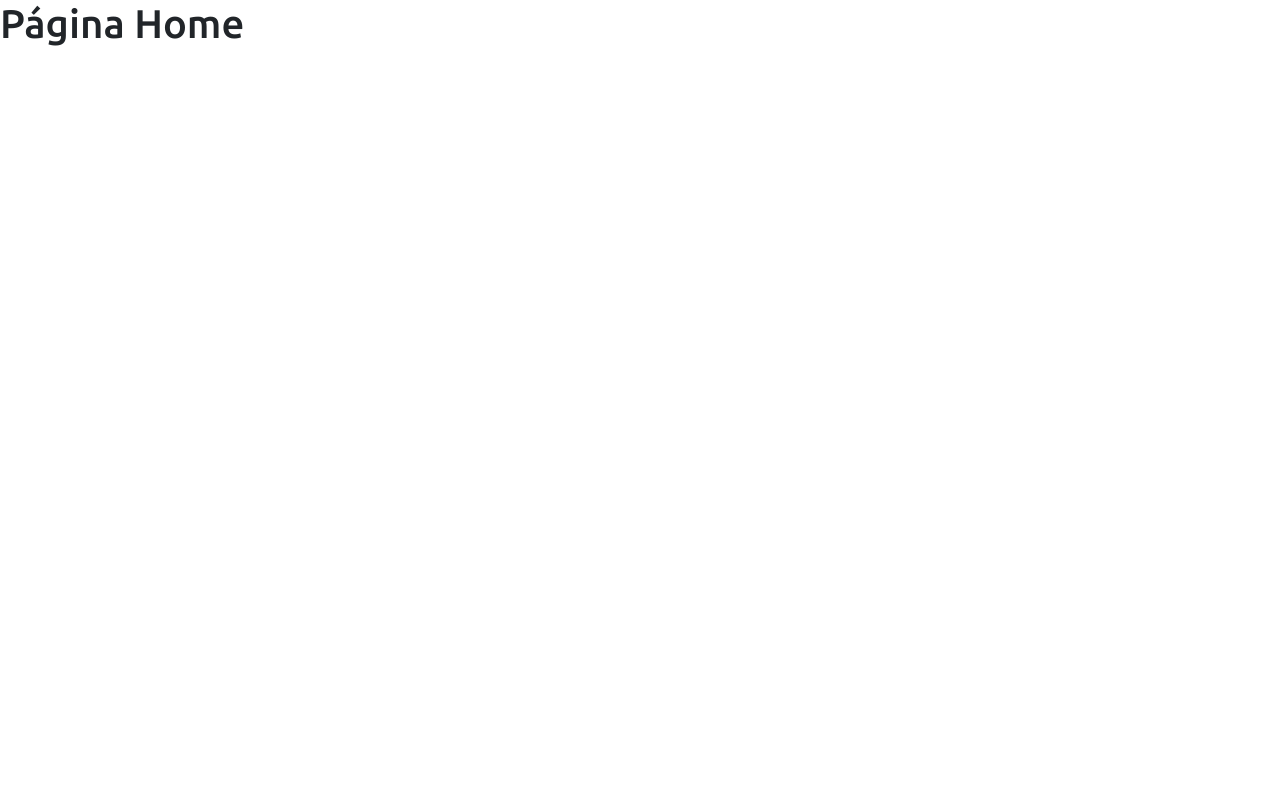
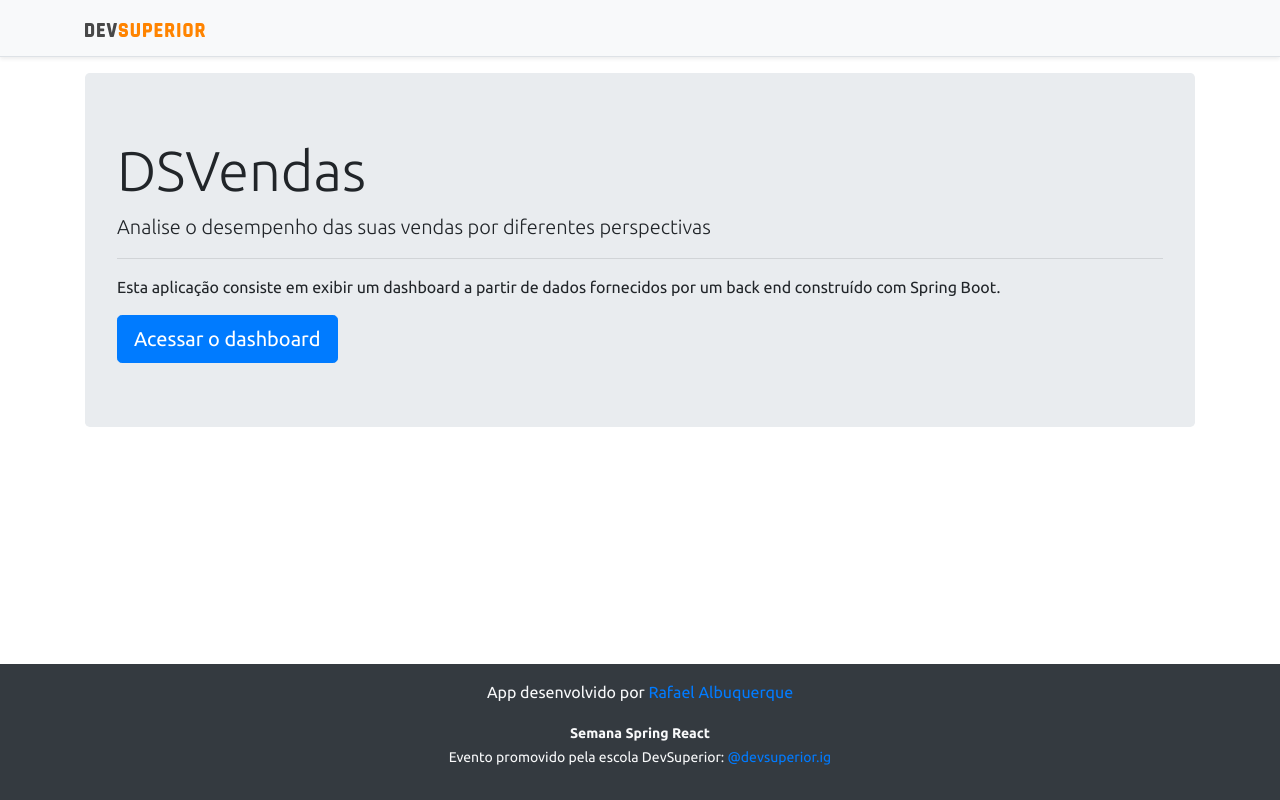
Before and after one commit to roalbuquerque/Dashboard-vendas-sds3, a React (Create React App) app in the folder frontend/: page / in a window 1280 px wide. Built offline with nearby package versions, Linux system fonts and the light colour scheme.

Commit message:
Home, navigation

```diff
--- a/frontend/src/components/NavBar/index.tsx
+++ b/frontend/src/components/NavBar/index.tsx
@@ -1,11 +1,14 @@
 import ImgDsDark from "assets/img/ds-dark.svg";
+import { Link } from "react-router-dom";
 
 const NavBar = () => {
   return (
     <div className="d-flex flex-column flex-md-row align-items-center p-3 px-md-4 mb-3 bg-light border-bottom shadow-sm">
       <div className="container">
         <nav className="my-2 my-md-0 mr-md-3">
-          <img src={ImgDsDark} alt="DevSuperior" width="120" />
+          <Link to="/">
+            <img src={ImgDsDark} alt="DevSuperior" width="120" />
+          </Link>
         </nav>
       </div>
     </div>
--- a/frontend/src/pages/Home/index.tsx
+++ b/frontend/src/pages/Home/index.tsx
@@ -1,8 +1,29 @@
+import Footer from "components/Footer";
+import NavBar from "components/NavBar";
+import { Link } from "react-router-dom";
+
 const Home = () => {
   return (
-    <div>
-      <h1>Página Home</h1>
-    </div>
+    <>
+      <NavBar />
+      <div className="container">
+        <div className="jumbotron">
+          <h1 className="display-4">DSVendas</h1>
+          <p className="lead">
+            Analise o desempenho das suas vendas por diferentes perspectivas
+          </p>
+          <hr />
+          <p>
+            Esta aplicação consiste em exibir um dashboard a partir de dados
+            fornecidos por um back end construído com Spring Boot.
+          </p>
+          <Link className="btn btn-primary btn-lg" to="./dashboard">
+            Acessar o dashboard
+          </Link>
+        </div>
+      </div>
+      <Footer />
+    </>
   );
 };
 
```
